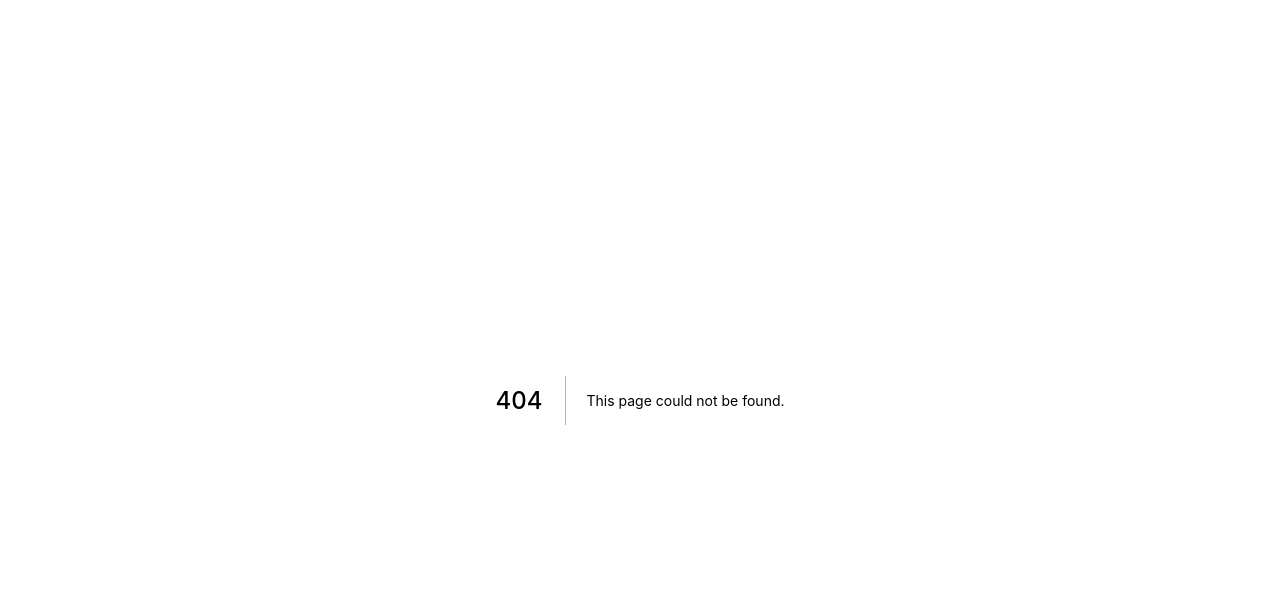
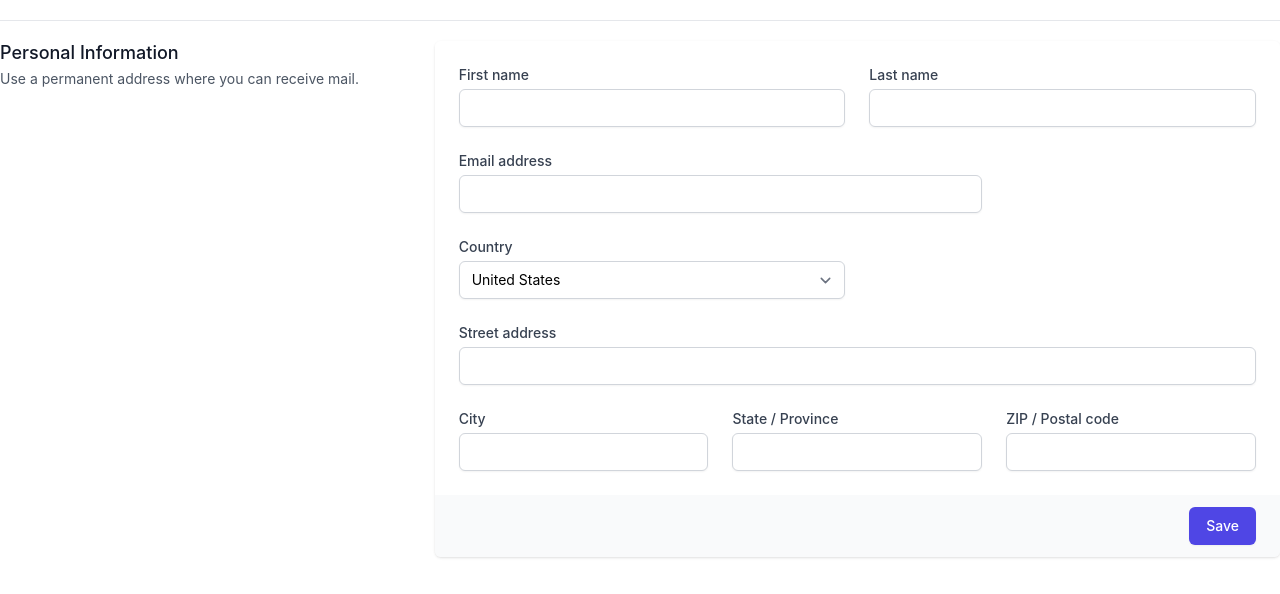
Before and after one commit to mahmudk313/phoenix-blog, a Next.js app: page /auth/createAccount in a window 1280 px wide. Before the commit this address had no page. Shown: the top 594 px of the page. Built offline with nearby package versions, Linux system fonts and the light colour scheme.

Commit message:
init createAccount

```diff
--- /dev/null
+++ b/components/auth/signOut/index.js
@@ -0,0 +1,146 @@
+export default function SignOut() {
+    return (
+        <>
+            <div className="hidden sm:block" aria-hidden="true">
+                <div className="py-5">
+                    <div className="border-t border-gray-200" />
+                </div>
+            </div>
+
+            <div className="mt-10 sm:mt-0">
+                <div className="md:grid md:grid-cols-3 md:gap-6">
+                    <div className="md:col-span-1">
+                        <div className="px-4 sm:px-0">
+                            <h3 className="text-lg font-medium leading-6 text-gray-900">Personal Information</h3>
+                            <p className="mt-1 text-sm text-gray-600">Use a permanent address where you can receive mail.</p>
+                        </div>
+                    </div>
+                    <div className="mt-5 md:mt-0 md:col-span-2">
+                        <form action="#" method="POST">
+                            <div className="shadow overflow-hidden sm:rounded-md">
+                                <div className="px-4 py-5 bg-white sm:p-6">
+                                    <div className="grid grid-cols-6 gap-6">
+                                        <div className="col-span-6 sm:col-span-3">
+                                            <label htmlFor="first-name" className="block text-sm font-medium text-gray-700">
+                                                First name
+                                            </label>
+                                            <input
+                                                type="text"
+                                                name="first-name"
+                                                id="first-name"
+                                                autoComplete="given-name"
+                                                className="mt-1 focus:ring-indigo-500 focus:border-indigo-500 block w-full shadow-sm sm:text-sm border-gray-300 rounded-md"
+                                            />
+                                        </div>
+
+                                        <div className="col-span-6 sm:col-span-3">
+                                            <label htmlFor="last-name" className="block text-sm font-medium text-gray-700">
+                                                Last name
+                                            </label>
+                                            <input
+                                                type="text"
+                                                name="last-name"
+                                                id="last-name"
+                                                autoComplete="family-name"
+                                                className="mt-1 focus:ring-indigo-500 focus:border-indigo-500 block w-full shadow-sm sm:text-sm border-gray-300 rounded-md"
+                                            />
+                                        </div>
+
+                                        <div className="col-span-6 sm:col-span-4">
+                                            <label htmlFor="email-address" className="block text-sm font-medium text-gray-700">
+                                                Email address
+                                            </label>
+                                            <input
+                                                type="text"
+                                                name="email-address"
+                                                id="email-address"
+                                                autoComplete="email"
+                                                className="mt-1 focus:ring-indigo-500 focus:border-indigo-500 block w-full shadow-sm sm:text-sm border-gray-300 rounded-md"
+                                            />
+                                        </div>
+
+                                        <div className="col-span-6 sm:col-span-3">
+                                            <label htmlFor="country" className="block text-sm font-medium text-gray-700">
+                                                Country
+                                            </label>
+                                            <select
+                                                id="country"
+                                                name="country"
+                                                autoComplete="country-name"
+                                                className="mt-1 block w-full py-2 px-3 border border-gray-300 bg-white rounded-md shadow-sm focus:outline-none focus:ring-indigo-500 focus:border-indigo-500 sm:text-sm"
+                                            >
+                                                <option>United States</option>
+                                                <option>Canada</option>
+                                                <option>Mexico</option>
+                                            </select>
+                                        </div>
+
+                                        <div className="col-span-6">
+                                            <label htmlFor="street-address" className="block text-sm font-medium text-gray-700">
+                                                Street address
+                                            </label>
+                                            <input
+                                                type="text"
+                                                name="street-address"
+                                                id="street-address"
+                                                autoComplete="street-address"
+                                                className="mt-1 focus:ring-indigo-500 focus:border-indigo-500 block w-full shadow-sm sm:text-sm border-gray-300 rounded-md"
+                                            />
+                                        </div>
+
+                                        <div className="col-span-6 sm:col-span-6 lg:col-span-2">
+                                            <label htmlFor="city" className="block text-sm font-medium text-gray-700">
+                                                City
+                                            </label>
+                                            <input
+                                                type="text"
+                                                name="city"
+                                                id="city"
+                                                autoComplete="address-level2"
+                                                className="mt-1 focus:ring-indigo-500 focus:border-indigo-500 block w-full shadow-sm sm:text-sm border-gray-300 rounded-md"
+                                            />
+                                        </div>
+
+                                        <div className="col-span-6 sm:col-span-3 lg:col-span-2">
+                                            <label htmlFor="region" className="block text-sm font-medium text-gray-700">
+                                                State / Province
+                                            </label>
+                                            <input
+                                                type="text"
+                                                name="region"
+                                                id="region"
+                                                autoComplete="address-level1"
+                                                className="mt-1 focus:ring-indigo-500 focus:border-indigo-500 block w-full shadow-sm sm:text-sm border-gray-300 rounded-md"
+                                            />
+                                        </div>
+
+                                        <div className="col-span-6 sm:col-span-3 lg:col-span-2">
+                                            <label htmlFor="postal-code" className="block text-sm font-medium text-gray-700">
+                                                ZIP / Postal code
+                                            </label>
+                                            <input
+                                                type="text"
+                                                name="postal-code"
+                                                id="postal-code"
+                                                autoComplete="postal-code"
+                                                className="mt-1 focus:ring-indigo-500 focus:border-indigo-500 block w-full shadow-sm sm:text-sm border-gray-300 rounded-md"
+                                            />
+                                        </div>
+                                    </div>
+                                </div>
+                                <div className="px-4 py-3 bg-gray-50 text-right sm:px-6">
+                                    <button
+                                        type="submit"
+                                        className="inline-flex justify-center py-2 px-4 border border-transparent shadow-sm text-sm font-medium rounded-md text-white bg-indigo-600 hover:bg-indigo-700 focus:outline-none focus:ring-2 focus:ring-offset-2 focus:ring-indigo-500"
+                                    >
+                                        Save
+                                    </button>
+                                </div>
+                            </div>
+                        </form>
+                    </div>
+                </div>
+            </div>
+        </>
+    )
+}
--- /dev/null
+++ b/pages/auth/createAccount.js
@@ -0,0 +1,8 @@
+import SignOut from "../../components/auth/signOut"
+export default function CreateAccount() {
+    return (
+        <>
+            <SignOut />
+        </>
+    )
+}
```
Also changed, not shown: components/auth/signOut.js/index.js (deleted).
